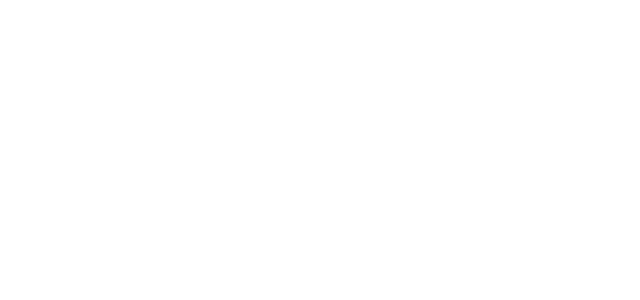
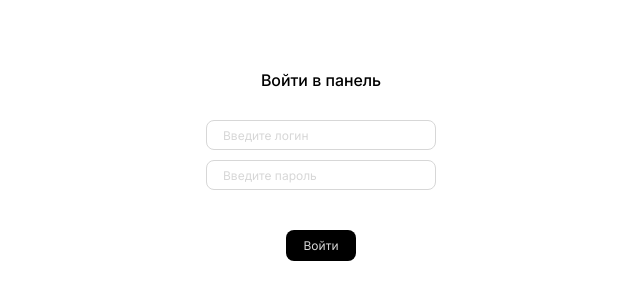
Before and after one commit to denosaur98/personal-office, a Vue app: page /auth in a window 1280 px wide. Shown: the part 234-534 px from the top of the page, without its empty margins (319-959 px from the left). Built offline with nearby package versions, Linux system fonts and the light colour scheme.

Commit message:
сделал авторизацию, добавил выпадающий список

```diff
--- a/package.json
+++ b/package.json
@@ -8,8 +8,10 @@
     "lint": "vue-cli-service lint"
   },
   "dependencies": {
+    "@primevue/themes": "^4.2.3",
     "axios": "^1.7.7",
     "core-js": "^3.8.3",
+    "primevue": "^4.2.3",
     "sass": "^1.81.0",
     "sass-loader": "^16.0.3",
     "vue": "^3.2.13",
--- a/src/App.vue
+++ b/src/App.vue
@@ -21,4 +21,7 @@
   box-sizing: border-box;
   font-family: Inter;
 }
+
+input {outline: none;}
+a {text-decoration: none;}
 </style>
--- /dev/null
+++ b/src/components/BaseHeader.vue
@@ -0,0 +1,42 @@
+<template>
+  <header class="base-header">
+    <h1 class="header__username">Привет,  <span>{{ store.state.login }}</span></h1>
+    <RouterLink to="/auth" class="header__exit">Выйти</RouterLink>
+  </header>
+</template>
+
+<script setup>
+import store from '../store/index.js';
+</script>
+
+<style lang="scss" scoped>
+.base-header {
+  display: flex;
+  align-items: center;
+  justify-content: space-between;
+  width: 100%;
+  padding: 24px;
+
+  .header__username {
+    color: #000;
+    font-size: 12px;
+    font-weight: 400;
+    line-height: 15px;
+    letter-spacing: 0%;
+    text-align: left;
+
+    span {
+      font-weight: 700;
+    }
+  }
+
+  .header__exit {
+    color: #000;
+    font-size: 12px;
+    font-weight: 400;
+    line-height: 15px;
+    letter-spacing: 0%;
+    text-align: left;
+  }
+}
+</style>
--- a/src/main.js
+++ b/src/main.js
@@ -1,5 +1,6 @@
 import { createApp } from 'vue'
 import App from './App.vue'
 import router from './router'
+import PrimeVue from 'primevue/config'
 
-createApp(App).use(router).mount('#app')
+createApp(App).use(router).use(PrimeVue).mount('#app')
--- a/src/pages/AuthPage.vue
+++ b/src/pages/AuthPage.vue
@@ -1,13 +1,108 @@
 <template>
   <div class="auth-page">
-
+    <h1 class="auth__title">Войти в панель</h1>
+    <form class="auth__form">
+      <input class="form__auth-input" :class="authError ? 'auth__error' : ''" placeholder="Введите логин" type="text" v-model="login">
+      <input class="form__auth-input" :class="authError ? 'auth__error' : ''" placeholder="Введите пароль" type="password" v-model="password">
+      <p class="auth__error-text" v-if="authError">Заполните Логин/Пароль</p>
+      <button class="form__auth-button" @click="handleLogin" type="button">Войти</button>
+    </form>
   </div>
 </template>
 
 <script setup>
+import { ref } from 'vue';
+import { useRouter } from 'vue-router';
+import store from '../store/index.js';
 
+const router = useRouter()
+
+const login = ref('')
+const password = ref('')
+const authError = ref(false)
+function handleLogin() {
+  if (login.value !== '' && password.value !== '') {
+    store.commit('GET_LOGIN', { login: login.value })
+    store.commit('GET_PASSWORD', { password: password.value })
+    store.commit('SET_AUTH_STATUS', { isAuthenticated: true })
+    router.push('/main');
+  } else {
+    authError.value = true
+  }
+}
 </script>
 
 <style lang="scss" scoped>
+.auth-page {
+  display: flex;
+  flex-direction: column;
+  align-items: center;
+  justify-content: center;
+  min-height: 100vh;
+  width: 100%;
+  height: 100%;
 
+  .auth__title {
+    color: #000;
+    font-size: 16px;
+    font-weight: 500;
+    line-height: 19px;
+    letter-spacing: 0%;
+    text-align: left;
+  }
+
+  .auth__form {
+    position: relative;
+    display: flex;
+    flex-direction: column;
+    align-items: center;
+    margin-top: 30px;
+    width: 230px;
+    gap: 10px;
+
+    .form__auth-input {
+      width: 100%;
+      height: 30px;
+      padding: 8px 16px;
+      border: 1px solid rgb(215, 215, 215);
+      color: #000;
+      font-size: 12px;
+      font-weight: 400;
+      line-height: 15px;
+      letter-spacing: 0%;
+      text-align: left;
+      border-radius: 8px;
+
+      &::placeholder {color: rgb(215, 215, 215);}
+
+      &.auth__error {border: 1.5px solid #da0000bd;}
+    }
+
+    .auth__error-text {
+      position: absolute;
+      color: #da0000bd;
+      font-size: 12px;
+      bottom: 50px;
+    }
+
+    .form__auth-button {
+      cursor: pointer;
+      display: flex;
+      justify-content: center;
+      align-items: center;
+      padding: 8px 16px;
+      border-radius: 8px;
+      background: #000;
+      color: rgb(215, 215, 215);
+      font-size: 12px;
+      font-weight: 400;
+      line-height: 15px;
+      letter-spacing: 0%;
+      text-align: left;
+      border: none;
+      margin-top: 30px;
+      width: 70px;
+    }
+  }
+}
 </style>
--- /dev/null
+++ b/src/pages/MainPage.vue
@@ -0,0 +1,15 @@
+<template>
+  <div class="main-page">
+    <BaseHeader/>
+  </div>
+</template>
+
+<script setup>
+import BaseHeader from '../components/BaseHeader';
+</script>
+
+<style lang="scss" scoped>
+.main-page {
+
+}
+</style>
--- a/src/router/index.js
+++ b/src/router/index.js
@@ -1,10 +1,12 @@
 import { createWebHistory, createRouter } from 'vue-router'
 import App from '@/App.vue'
 import AuthPage from '@/pages/AuthPage.vue'
+import MainPage from '@/pages/MainPage.vue'
 
 const routes = [
 	{ path: '/', component: App, redirect: '/auth' },
 	{ path: '/auth', component: AuthPage },
+	{ path: '/main', component: MainPage },
 ]
 
 export default createRouter({
--- a/src/store/index.js
+++ b/src/store/index.js
@@ -2,8 +2,22 @@
 
 export default createStore({
 	state() {
-		return {}
+		return {
+			login: '',
+			password: '',
+			isAuthenticated: false,
+		}
 	},
-	mutations: {},
+	mutations: {
+		GET_LOGIN(state, payload) {
+			state.login = payload.login
+		},
+		GET_PASSWORD(state, payload) {
+			state.password = payload.password
+		},
+		SET_AUTH_STATUS(state, payload) {
+			state.isAuthenticated = payload.isAuthenticated
+		},
+	},
 	actions: {},
 })
```
Also changed, not shown: src/components/BaseDropdown.vue (added, +18 -0 lines), 1 other file (tests, documents, lock files or other folders).
